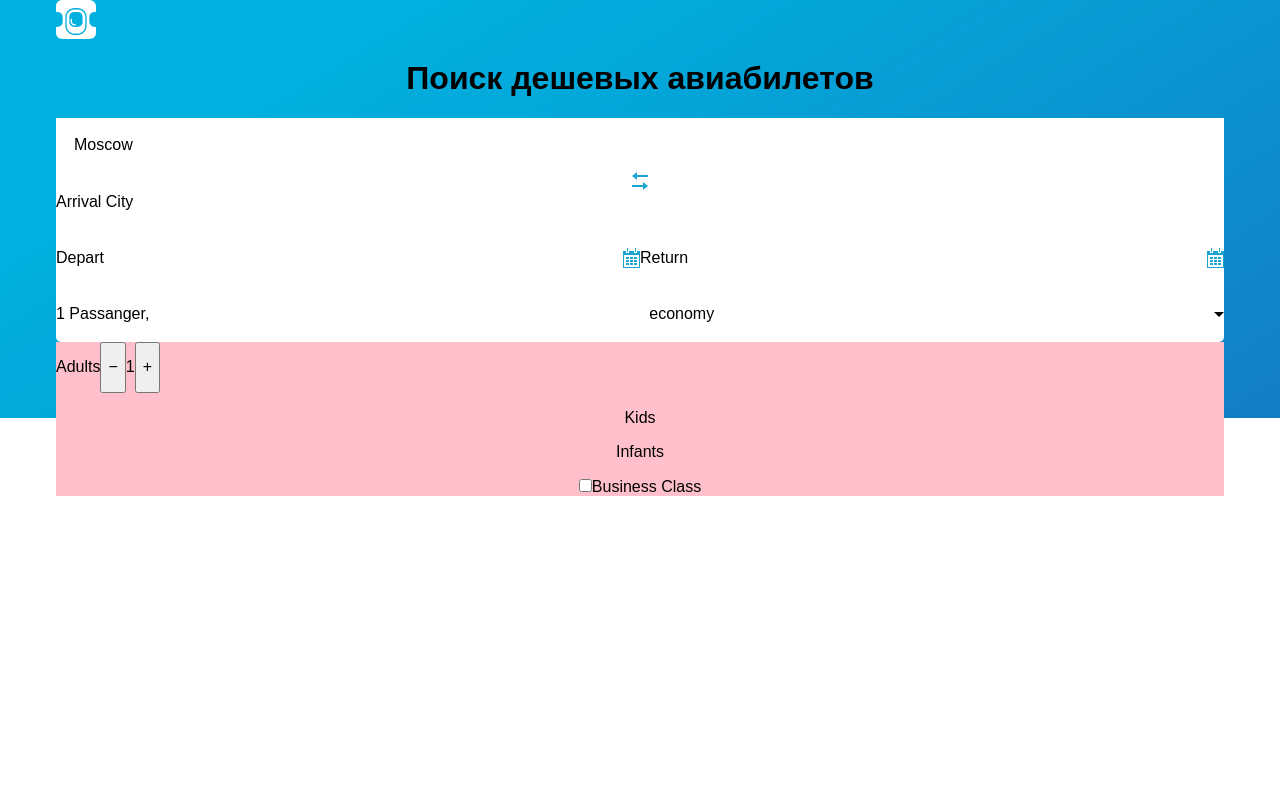
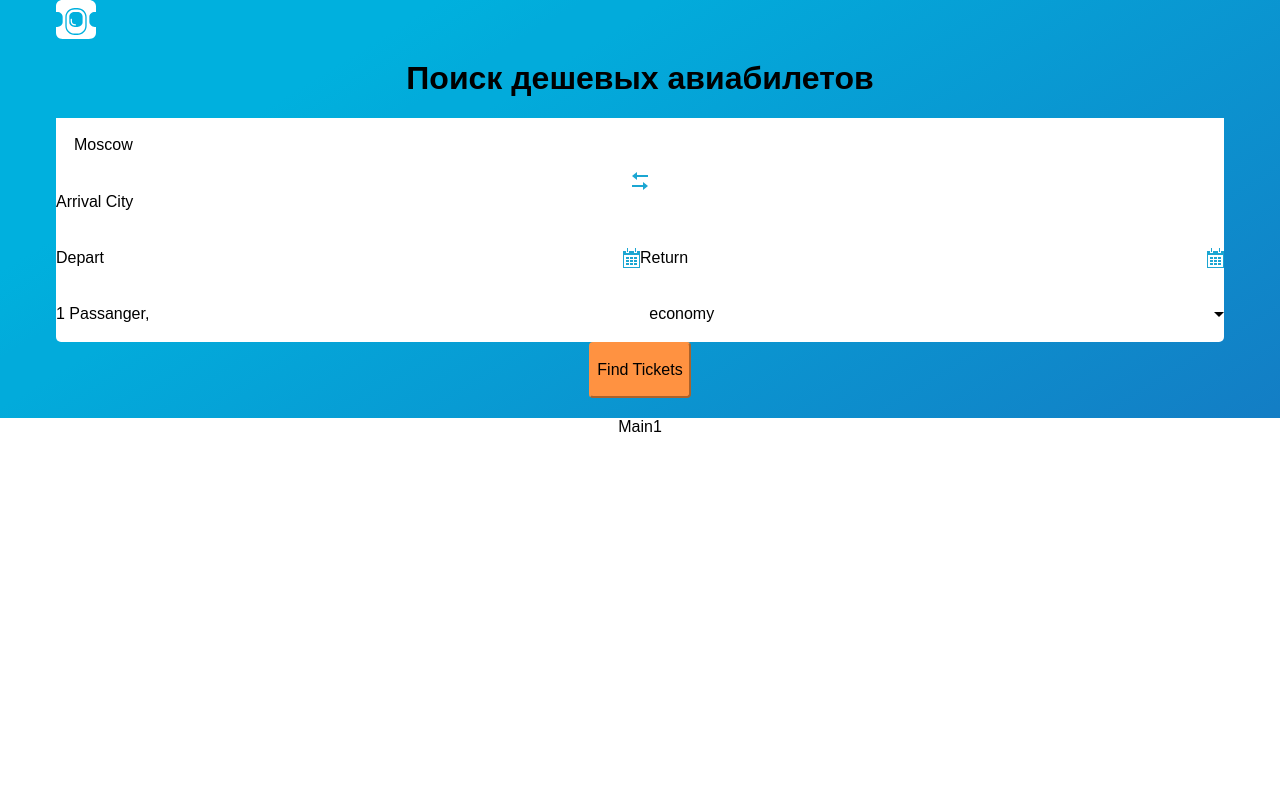
Before and after one commit to sadsaviour/aviasales-demo-frontend, a React (Create React App) app: page / in a window 1280 px wide. Shown: the top 800 px of the page. Built offline with nearby package versions, Linux system fonts and the light colour scheme.

Commit message:
feat: add working conters in Passenger selector

```diff
--- a/src/Header/PassangersOpt.js
+++ b/src/Header/PassangersOpt.js
@@ -37,9 +37,13 @@ function Counter(props) {
   return (
     <div style={{ display: "flex", "flex-flow": "row nowrap" }}>
       {" "}
-      <button value="decrement" onClick={props.decCallback}>
-        −
-      </button>
+      {state[base] > 0 ? (
+        <button value="decrement" onClick={props.decCallback}>
+          −
+        </button>
+      ) : (
+        <button disabled={true}>−</button>
+      )}
       <p>{state[base]}</p>
       <button value="increment" onClick={props.incCallback}>
         +
@@ -56,7 +60,7 @@ class PassangersOpt extends Component {
       kids: 0,
       infants: 0,
       businessClass: false,
-      dropdown: true
+      dropdown: false
     };
 
     this.handleClick = this.handleClick.bind(this);
@@ -80,19 +84,25 @@ class PassangersOpt extends Component {
     this.hideDropdown();
   };
 
-  incPassangerQuote(passangerType) {
-    this.setState(
-      (prevState, props) => (prevState[props.base] = 10)
-      //    { adults: passangerType }
-      //      function(prevState, props: passangerType) {
-      //      const newValue = prevState[passangerType] + 1;
-      //      let newState = Object.create(prevState);
-      //      newState[passangerType] = newValue;
-      //      return {
-      //        newState
-      //      };
-      //    }
-    );
+  incAdultsQuote() {
+    this.setState((prevState, props) => ({ adults: prevState.adults + 1 }));
+  }
+  decAdultsQuote() {
+    this.setState((prevState, props) => ({ adults: prevState.adults - 1 }));
+  }
+
+  incKidsQuote() {
+    this.setState((prevState, props) => ({ kids: prevState.kids + 1 }));
+  }
+  decKidsQuote() {
+    this.setState((prevState, props) => ({ kids: prevState.kids - 1 }));
+  }
+
+  incInfantsQuote() {
+    this.setState((prevState, props) => ({ infants: prevState.infants + 1 }));
+  }
+  decInfantsQuote() {
+    this.setState((prevState, props) => ({ infants: prevState.infants - 1 }));
   }
 
   render() {
@@ -108,14 +118,27 @@ class PassangersOpt extends Component {
             <Counter
               base="adults"
               state={this.state}
-              incCallback={() => this.incPassangerQuote("adults")}
+              incCallback={() => this.incAdultsQuote()}
+              decCallback={() => this.decAdultsQuote()}
             />
           </div>
           <div>
-            <p>Kids</p>{" "}
+            <p>Kids</p>
+            <Counter
+              base="kids"
+              state={this.state}
+              incCallback={() => this.incKidsQuote()}
+              decCallback={() => this.decKidsQuote()}
+            />
           </div>
           <div>
-            <p>Infants</p>{" "}
+            <p>Infants</p>
+            <Counter
+              base="infants"
+              state={this.state}
+              incCallback={() => this.incInfantsQuote()}
+              decCallback={() => this.decInfantsQuote()}
+            />
           </div>
           <div>
             <label>
```
